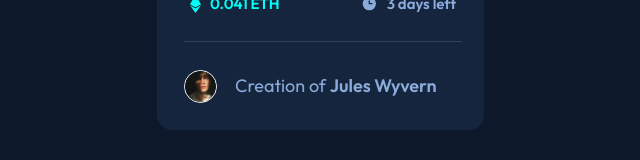
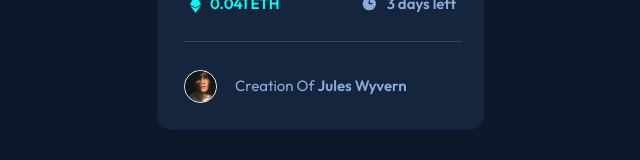
Before and after one commit to Hcmwebs/nft-preview, a React (Create React App) app: page / in a window 1280 px wide. Shown: the part 546-706 px from the top of the page, without its empty margins (320-960 px from the left). Built offline with nearby package versions, Linux system fonts and the light colour scheme.

Commit message:
-adjusted the card footer paragraph to a h4
Signed-off-by: Heze <64218603+Hcmwebs@users.noreply.github.com>

```diff
--- a/src/Components/CardFooter.js
+++ b/src/Components/CardFooter.js
@@ -4,9 +4,9 @@ const CardFooter = ({ active, avatar }) => {
 	return (
 		<section className='card-footer'>
 			<img src={avatar} alt='avatar' className='img' />
-			<p>
+			<h4>
 				Creation of <b className={active ? 'active ' : ''}>Jules Wyvern</b>
-			</p>
+			</h4>
 		</section>
 	);
 };
--- a/src/scss/components/_card.scss
+++ b/src/scss/components/_card.scss
@@ -116,7 +116,9 @@
 			object-fit: cover;
 		}
 
-		p {
+		h4 {
+			font-size: 15px;
+			font-weight: 400;
 			margin: 0;
 			justify-self: center;
 		}
```
